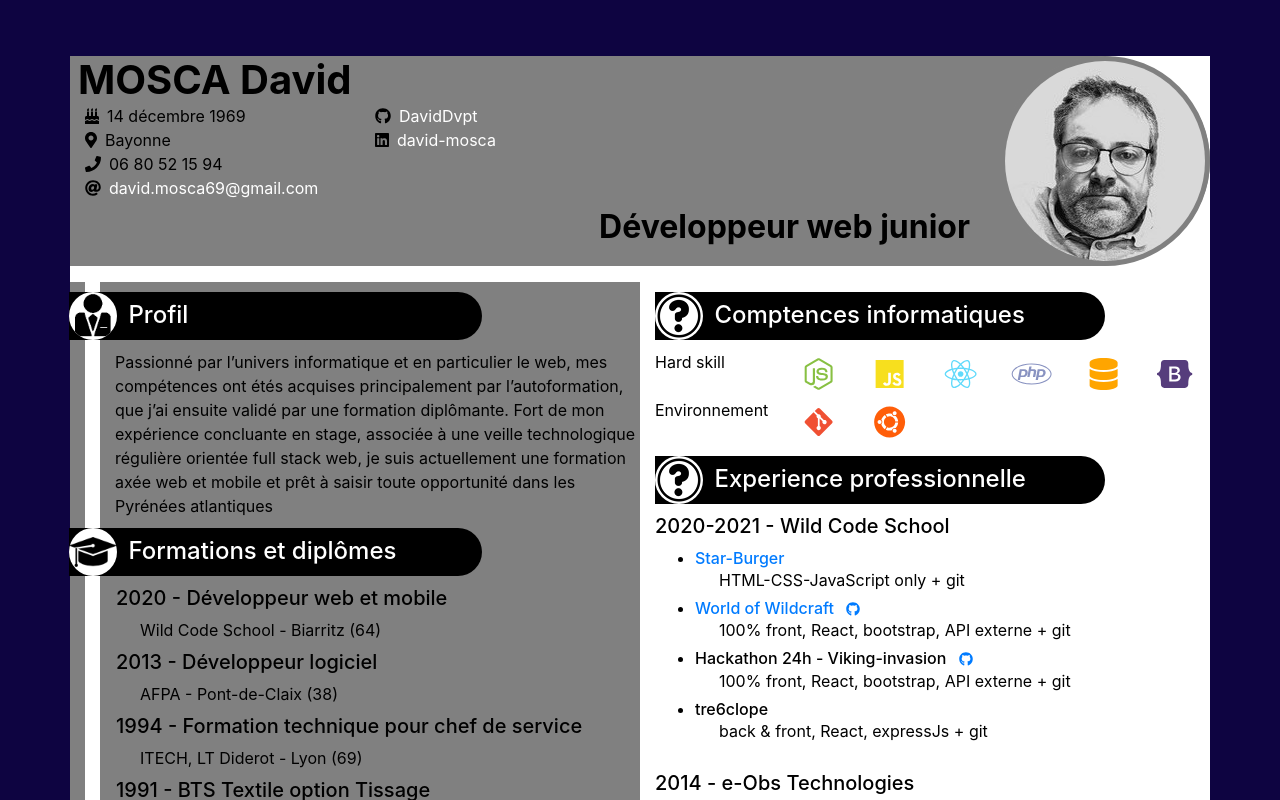
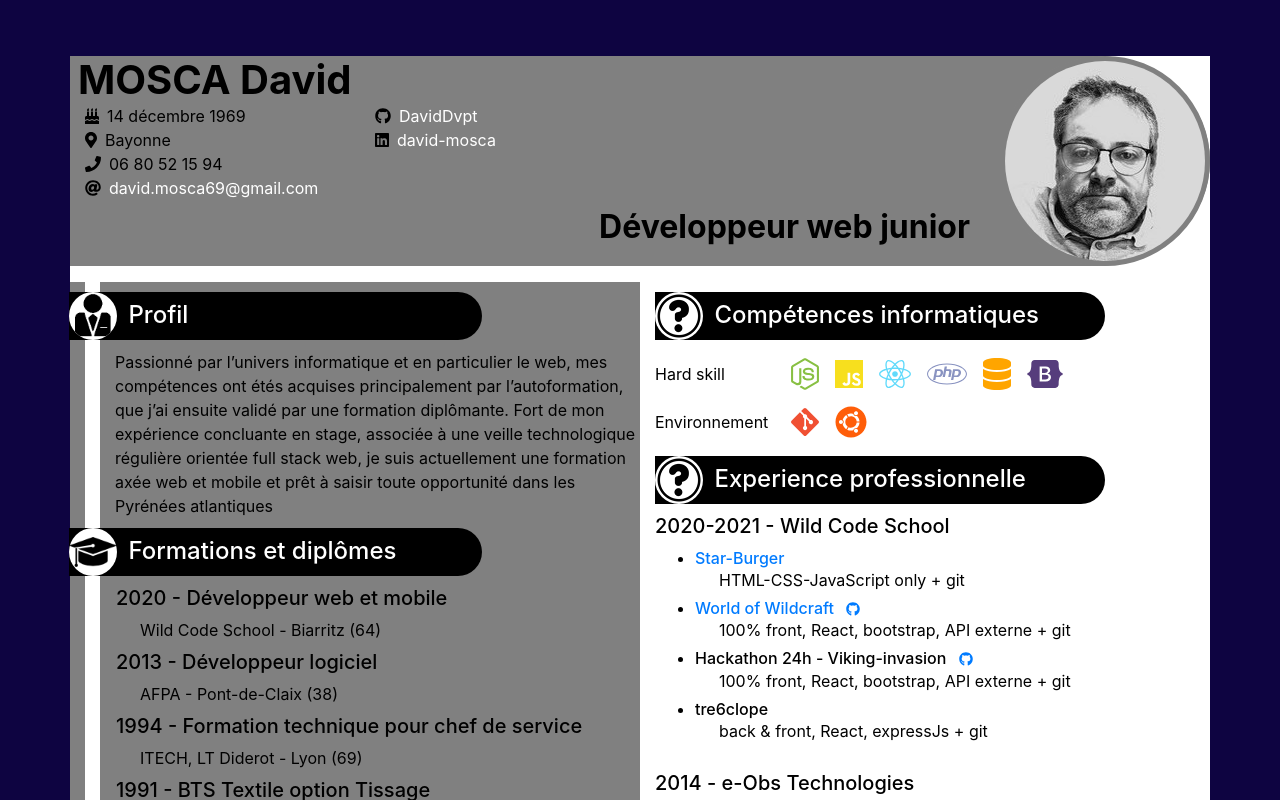
Before and after one commit to DavidDvpt/dev-web-cv, a React (Create React App) app: page /curriculum in a window 1280 px wide. Shown: the top 800 px of the page. Built offline with nearby package versions, Linux system fonts and the light colour scheme.

Commit message:
change css on competences informatiques

```diff
--- a/public/index.html
+++ b/public/index.html
@@ -24,7 +24,7 @@
       work correctly both with client-side routing and a non-root public URL.
       Learn how to configure a non-root public URL by running `npm run build`.
     -->
-    <title>React App</title>
+        <title>David MOSCA</title>
     </head>
     <body>
         <noscript>You need to enable JavaScript to run this app.</noscript>
@@ -38,6 +38,5 @@
 
       To begin the development, run `npm start` or `yarn start`.
       To create a production bundle, use `npm run build` or `yarn build`.
-    -->
-  </body>
+    --></body>
 </html>
--- a/src/components/Curriculum/CompetencesInfo.jsx
+++ b/src/components/Curriculum/CompetencesInfo.jsx
@@ -23,67 +23,67 @@
                             alt="profil"
                             className="profilIcon"
                         />{" "}
-                        Comptences informatiques
+                        Compétences informatiques
                     </h4>
                 </Col>
             </Row>
             <Row>
-                <Col className="col-3">Hard skill</Col>
+                <Col className="col-3 my-auto">Hard skill</Col>
                 <Col className="col-9">
                     <Row>
                         <FontAwesomeIcon
                             icon={faNodeJs}
                             size="2x"
-                            className="col my-2"
+                            className="m-2"
                             color="#88c043"
                         />
                         <FontAwesomeIcon
                             icon={faJs}
                             size="2x"
-                            className="col my-2"
+                            className="m-2"
                             color="#f7df1e"
                         />
                         <FontAwesomeIcon
                             icon={faReact}
                             size="2x"
-                            className="col my-2"
+                            className="m-2"
                             color="	#61dafb"
                         />
                         <FontAwesomeIcon
                             icon={faPhp}
                             size="2x"
-                            className="col my-2"
+                            className="m-2"
                             color="#8993c1"
                         />
                         <FontAwesomeIcon
                             icon={faDatabase}
                             size="2x"
-                            className="col my-2"
+                            className="m-2"
                             color="#ffa500"
                         />
                         <FontAwesomeIcon
                             icon={faBootstrap}
                             size="2x"
-                            className="col my-2"
+                            className="m-2"
                             color="#563d7c"
                         />
                     </Row>
                 </Col>
             </Row>
             <Row>
-                <Col className="col-3">Environnement</Col>
+                <Col className="col-3 my-auto">Environnement</Col>
                 <Col className="col-9">
                     <Row>
                         <FontAwesomeIcon
                             icon={faGitAlt}
                             size="2x"
-                            className="col-2 my-2"
+                            className="m-2"
                             color="#f05033"
                         />
                         <FontAwesomeIcon
                             icon={faUbuntu}
                             size="2x"
-                            className="col-2 my-2"
+                            className="m-2"
                             color="#ff5e09"
                         />
                     </Row>
```
Also changed, not shown: src/images/c#.png (added). Lines whose indentation alone changed are shown as unchanged.
